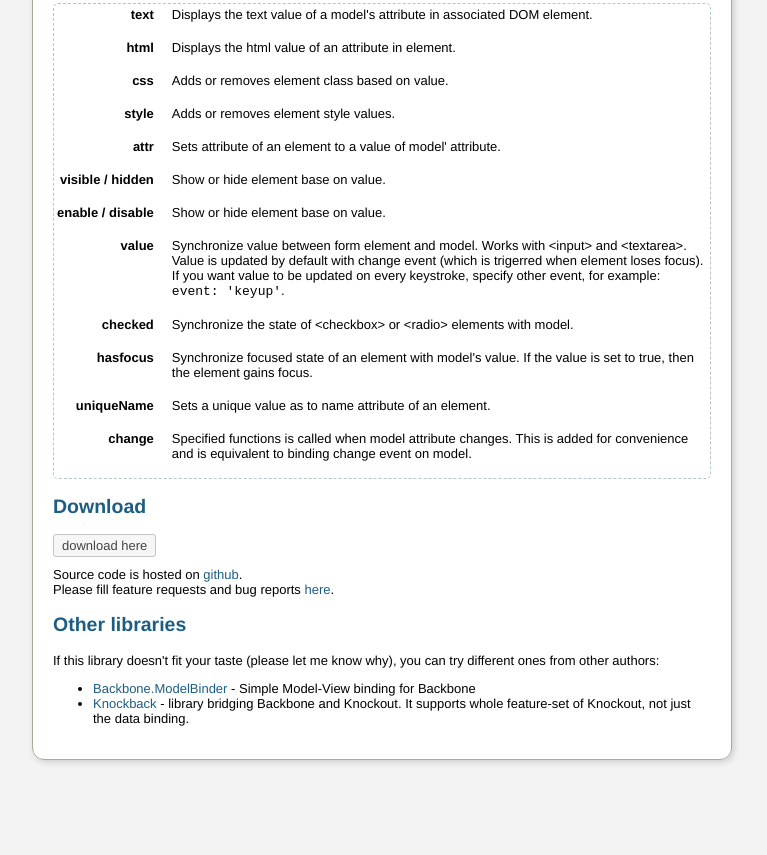
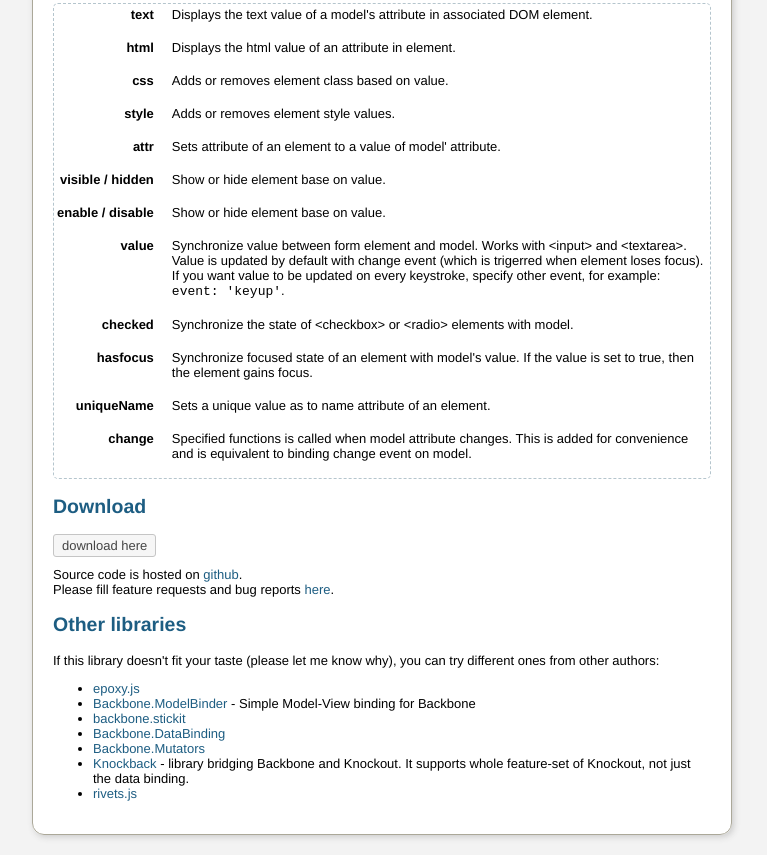
Before and after one commit to dundalek/bindem, a plain HTML site: page index.html in a window 1280 px wide. Shown: the part 2170-3025 px from the top of the page, without its empty margins (258-1025 px from the left). Before the commit the page ends 2950 px from the top, so only its background shows below. Drawn offline with nearby package versions, Linux system fonts and the light colour scheme.

Commit message:
Add more related projects

```diff
--- a/index.html
+++ b/index.html
@@ -149,8 +149,13 @@ Please fill feature requests and bug reports <a href="http://github.com/dundalek
 <p>If this library doesn't fit your taste (please let me know why), you can try different ones from other authors:</p>
 
 <ul>
+<li><a href="http://epoxyjs.org/">epoxy.js</a></li>
 <li><a href="https://github.com/theironcook/Backbone.ModelBinder">Backbone.ModelBinder</a> - Simple Model-View binding for Backbone</li>
+<li><a href="http://nytimes.github.io/backbone.stickit/">backbone.stickit</a></li>
+<li><a href="https://github.com/DreamTheater/Backbone.DataBinding">Backbone.DataBinding</a></li>
+<li><a href="https://github.com/asciidisco/Backbone.Mutators">Backbone.Mutators</a></li>
 <li><a href="http://kmalakoff.github.com/knockback/">Knockback</a> - library bridging Backbone and Knockout. It supports whole feature-set of Knockout, not just the data binding.</li>
+<li><a href="http://rivetsjs.com/">rivets.js</a></li>
 </ul>
 
 </div>
```
